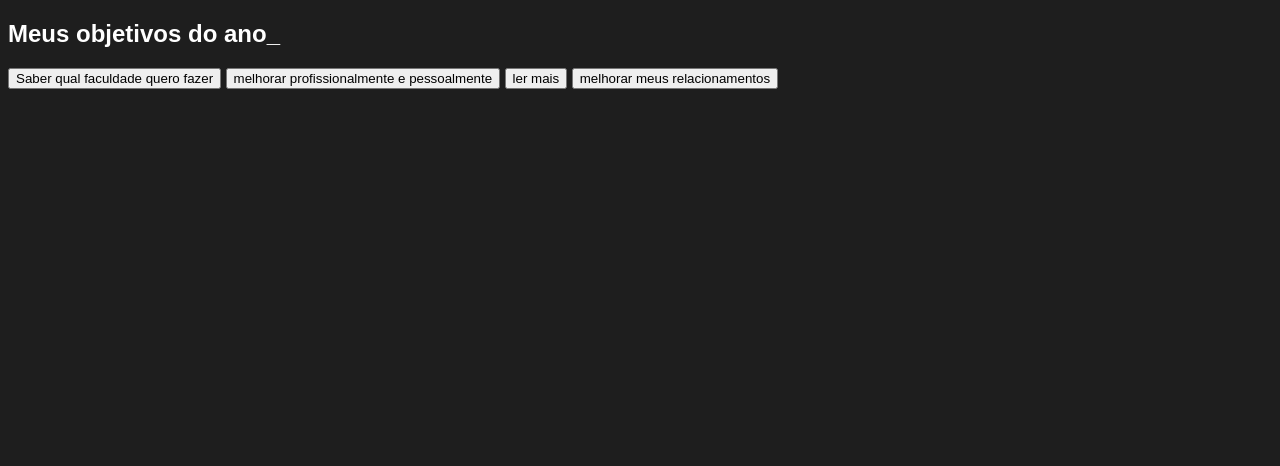
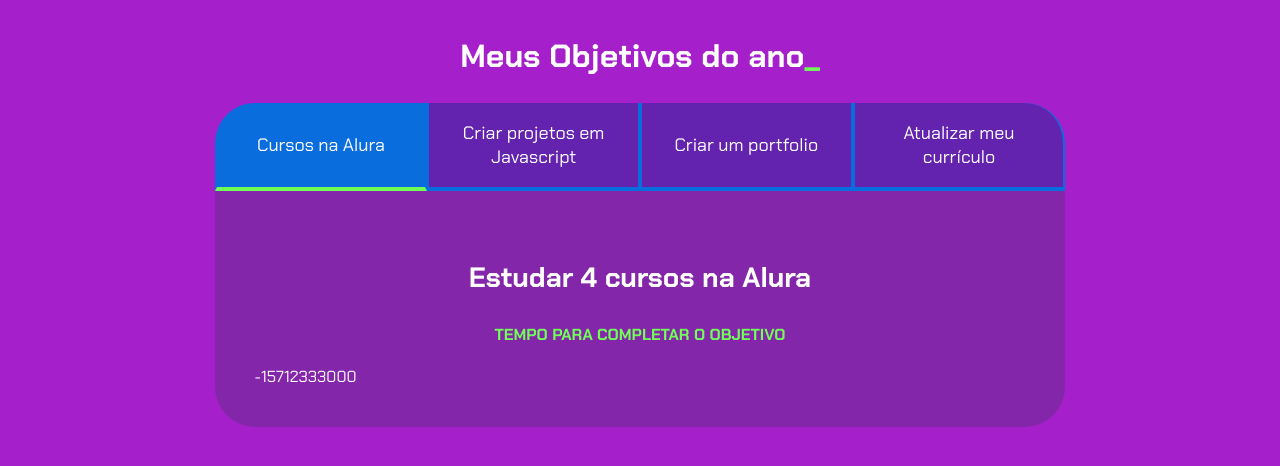
Before and after one commit to Thainaraw/VsCode3F, a plain HTML site: page index.html in a window 1280 px wide. Drawn offline with Linux system fonts and the light colour scheme.

Commit message:
Add files via upload

```diff
--- a/index.html
+++ b/index.html
@@ -1,22 +1,45 @@
 <!DOCTYPE html>
 <html lang="pt-br">
-
 <head>
     <meta charset="UTF-8">
     <meta name="viewport" content="width=device-width, initial-scale=1.0">
     <title>Meus objetivos do ano</title>
     <link rel="stylesheet" href="style.css">
 </head>
-
 <body>
     <section class="conteudo-principal">
-        <h2 class="titulo-principal">Meus objetivos do ano<span>_</span></h2>
+        <h2 class="titulo-principal">Meus Objetivos do ano<span>_</span></h2>
+        <div class="conteudo">
         <div class="botoes">
-            <button class="botao">Saber qual faculdade quero fazer</button>
-            <button class="botao">melhorar profissionalmente e pessoalmente</button>
-            <button class="botao">ler mais</button>
-            <button class="botao">melhorar meus relacionamentos</button>
+            <button class="botao ativo">Cursos na Alura</button>
+            <button class="botao">Criar projetos em Javascript</button>
+            <button class="botao">Criar um portfolio</button>
+            <button class="botao">Atualizar meu currículo</button>
         </div>
+        <div class="abas-textos">
+            <div class="aba-conteudo ativo">
+                <h3 class="aba-conteudo-titulo-principal">Estudar 4 cursos na Alura</h3>
+                <h4 class="aba-conteudo-titulo-secundario">Tempo para completar o objetivo</h4>
+                <div class="contador"></div>
+            </div>
+            <div class="aba-conteudo">
+                <h3 class="aba-conteudo-titulo-principal">Criar 5 projetos em Javascript</h3>
+                <h4 class="aba-conteudo-titulo-secundario">Tempo para completar o objetivo</h4>
+                <div class="contador"></div>
+            </div>
+            <div class="aba-conteudo">
+                <h3 class="aba-conteudo-titulo-principal">Criar um portfolio com os meus 3 melhores projetos</h3>
+                <h4 class="aba-conteudo-titulo-secundario">Tempo para completar o objetivo</h4>
+                <div class="contador"></div>
+            </div>
+            <div class="aba-conteudo">
+                <h3 class="aba-conteudo-titulo-principal">Atualizar meu curriculo com os certificados da Alura</h3>
+                <h4 class="aba-conteudo-titulo-secundario">Tempo para completar o objetivo</h4>
+                <div class="contador"></div>
+            </div>
+        </div>
+    </div>
     </section>
+    <script src="main.js"></script>
 </body>
 </html>
--- a/main.js
+++ b/main.js
@@ -0,0 +1,21 @@
+const botoes = document.querySelectorAll(".botao");
+const textos = document.querySelectorAll(".aba-conteudo");
+
+for (let i = 0; i < botoes.length; i++) {
+    botoes[i].onclick = function () {
+
+        for (let j = 0; j < botoes.length; j++) {
+            botoes[j].classList.remove("ativo");
+            textos[j].classList.remove("ativo");
+        }
+
+        botoes[i].classList.add("ativo");
+        textos[i].classList.add("ativo");
+    }
+}
+
+const contadores = document.querySelectorAll(".contador");
+const tempoObjetivo1 = new Date("2023-10-05T00:00:00");
+let tempoAtual = new Date();
+
+contadores[0].textContent = tempoObjetivo1 - tempoAtual;
--- a/style.css
+++ b/style.css
@@ -1,14 +1,105 @@
 @import url('https://fonts.googleapis.com/css2?family=Chakra+Petch:wght@400;700&display=swap');
+
 :root {
---cor-de-fundo: #1E1E1E;
---verde: #6FFF57;
---branco: #FFFFFF;
---botao-ativo: #3A375E;
---botao-inativo: rgba(58, 55, 94, 0.5);
---texto-fundo: rgba(58, 55, 94, 0.3);
+    --cor-de-fundo: #9e0ec6eb;
+    --verde: #6FFF57;
+    --branco: #FFFFFF;
+    --botao-ativo: #0a6dde;
+    --botao-inativo: rgba(48, 39, 153, 0.559);
+    --texto-fundo: rgba(58, 55, 94, 0.3);
 }
-body{
+
+body {
     background-color: var(--cor-de-fundo);
     color: var(--branco);
-    font-family: 'Chakra Pech', sans-serif;
+    font-family: 'Chakra Petch', sans-serif;
 }
+
+
+.conteudo-principal {
+    display: flex;
+    flex-direction: column;
+    justify-content: center;
+    align-items: center;
+    max-width: 1200px;
+    width: 100%;
+    margin: 0 auto;
+}
+
+.titulo-principal {
+    text-align: center;
+    width: 100%;
+    font-size: 32px;
+}
+
+.titulo-principal span {
+    color: var(--verde);
+}
+
+
+.botao {
+    font-family: 'Chakra Petch', sans-serif;
+    background-color: var(--botao-inativo);
+    color: var(--branco);
+    display: flex;
+    justify-content: center;
+    padding: 1em;
+    font-size: 18px;
+    align-items: center;
+    width: 100%;
+    border-bottom: 4px solid var(--botao-ativo);
+    border-left: 2px solid var(--botao-ativo);
+    border-right: 2px solid var(--botao-ativo);
+    border-top: none;
+}
+
+.botao:first-child {
+    border-radius: 40px 40px 0 0;
+}
+
+.botoes {
+    display: block;
+}
+
+.botao.ativo{
+    background-color: var(--botao-ativo);
+    border-bottom: 4px solid var(--verde);
+}
+
+.abas-textos{
+    background-color: var(--texto-fundo);
+    padding: 40px;
+    border-radius: 0 0 40px 40px;
+}
+.aba-conteudo.ativo{
+    display:block;
+}
+
+.aba-conteudo{
+    display: none;
+}
+
+.aba-conteudo-titulo-principal{
+    font-size: 28px;
+    text-align: center;
+}
+.aba-conteudo-titulo-secundario{
+    text-align: center;
+    color: var(--verde);
+    text-transform: uppercase;
+}
+
+
+@media screen and (min-width: 768px) {
+    .botoes {
+        display: flex;
+    }
+
+    .botao:first-child {
+        border-radius: 40px 0 0 0;
+    }
+
+    .botao:last-child {
+        border-radius: 0 40px 0 0;
+    }
+}
```
Also changed, not shown: 1 other file.
